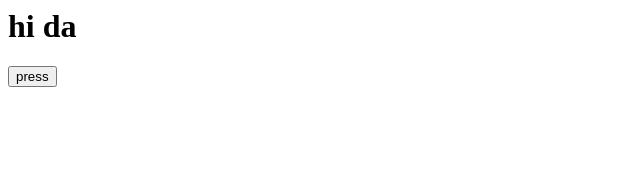
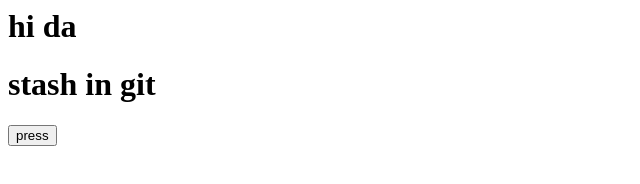
Before and after one commit to rurikfdoo/Basic, a plain HTML site: page index.html in a window 1280 px wide. Shown: the whole page, without its empty margins (0-640 px from the left). Drawn offline with Linux system fonts and the light colour scheme; files whose address does not match are found by name.

Commit message:
stash commit

```diff
--- a/index.html
+++ b/index.html
@@ -8,6 +8,8 @@
 </head>
 <body>
 <h1 id="hi"> hi da </h1>
+<h1 > stash in git  </h1>
+
 <button onclick="press()">press</button>
 </body>
 <html>
```
